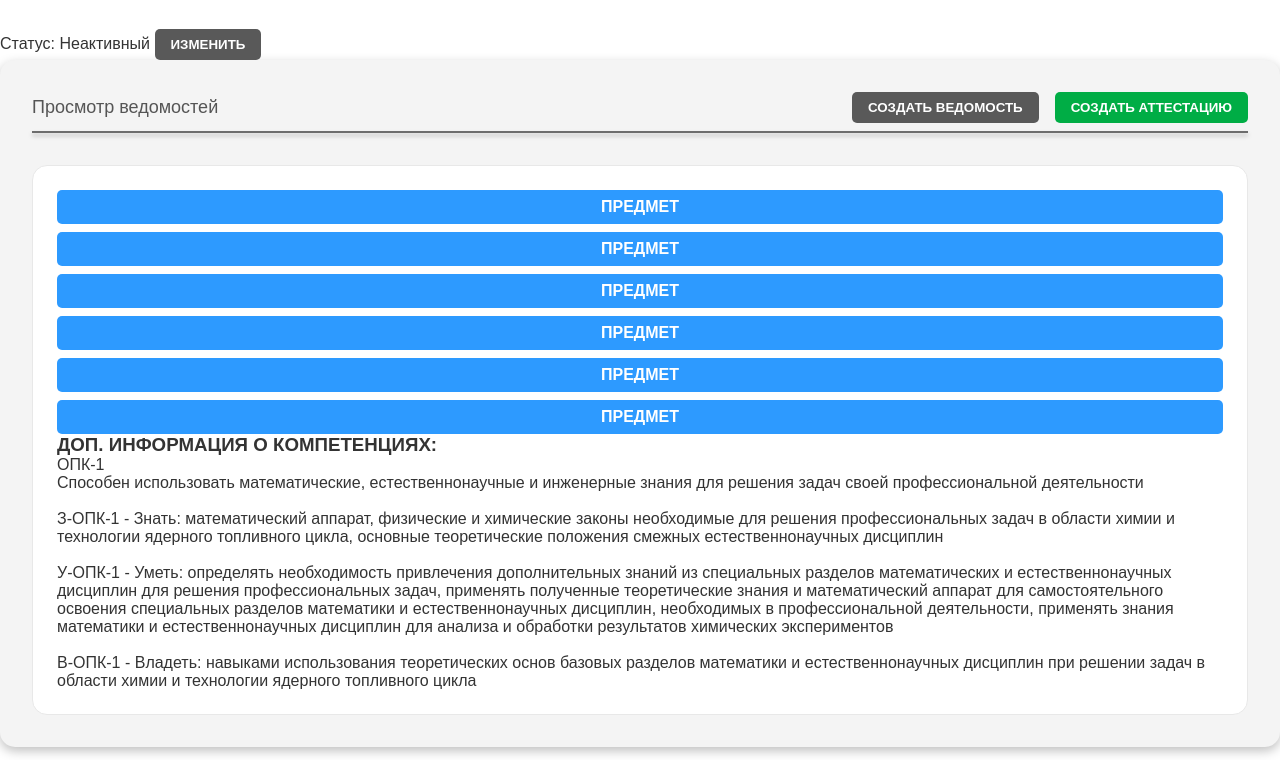
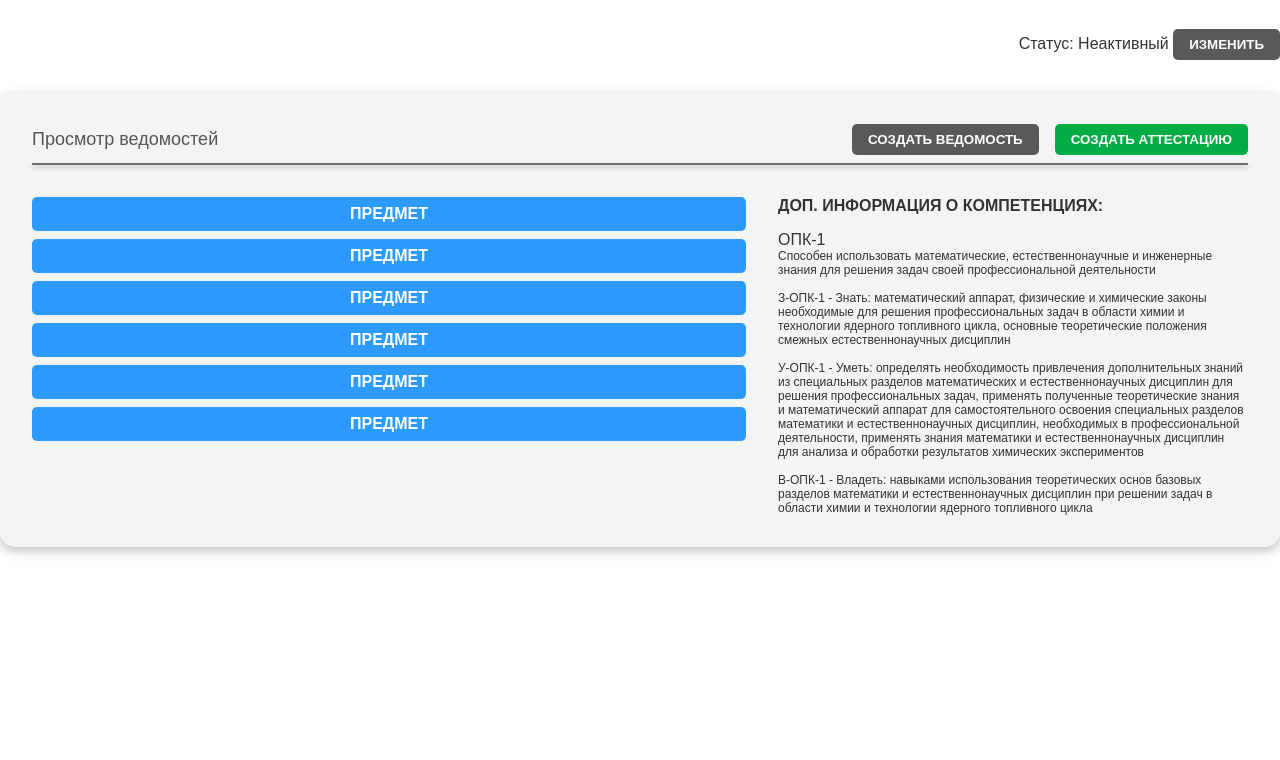
Before and after one commit to TSTGoose/ERP-html, a plain HTML site: page index.html in a window 1280 px wide. Shown: the part 40-800 px from the top of the page. Drawn offline with Linux system fonts and the light colour scheme.

Commit message:
created style css for attestation view@
3

```diff
--- a/css/style.scss
+++ b/css/style.scss
@@ -7,6 +7,7 @@ body{
     font-family: Arial, Helvetica, sans-serif;
     font-size: 16px;
     color: $color-main-text;
+    min-width: 320px;
 }
 
 // Служебный класс, ограничение контейнера по ширине
@@ -15,11 +16,25 @@ body{
     margin: 0 auto;
 }
 
+.wrapper{
+    display: flex;
+    flex-direction: column;
+    gap: 32px;
+}
+
+.decipline-status{
+    align-self: flex-end;
+}
+
 // Заголовок страницы
 .page-header{
-    margin-bottom: 32px;
     .header-unactive{
         color: #BBBBBB;
+    }
+
+    @media screen and (max-width: 640px){
+        text-align: center;
+        font-size: 24px;
     }
 }
 // Текст всех заголовков
@@ -47,6 +62,7 @@ body{
             display: flex;
             align-items: center;
             justify-content: space-between;
+
             .section-header-text {
                 font-weight: 400;
                 font-size: 18px;
@@ -55,24 +71,42 @@ body{
             .buttons-wrap{
                 display: flex;
                 gap: 16px;
+
+                @media screen and (max-width: 768px){
+                    display: none;
+                }
             }
         }
     }
 
     .section-content{
         .section-content__element{
-            border: 1px solid #e8e8e8;
-            border-radius: 15px;
-            padding: 24px;
-            background-color: #fff;
             .element__header{
                 margin-bottom: 8px;
             }
-            .element__content{
+            .content-wrapper{
                 display: flex;
-                flex-direction: column;
-                gap: 8px;
+                gap: 32px;
+                .element__descriptions{
+                    display: flex;
+                    flex-direction: column;
+                    gap: 16px;
+                    font-size: 12px;
+                    max-width: 470px;
+                    .element-header{
+                        font-size: 16px;
+                    }
+                }
+
+                .element__content{
+                    display: flex;
+                    flex: 1 1 100%;
+                    max-width: 730px;
+                    flex-direction: column;
+                    gap: 8px;
+                }
             }
+
         }
     }
 }
```
Also changed, not shown: css/style.css, 1 other file.
